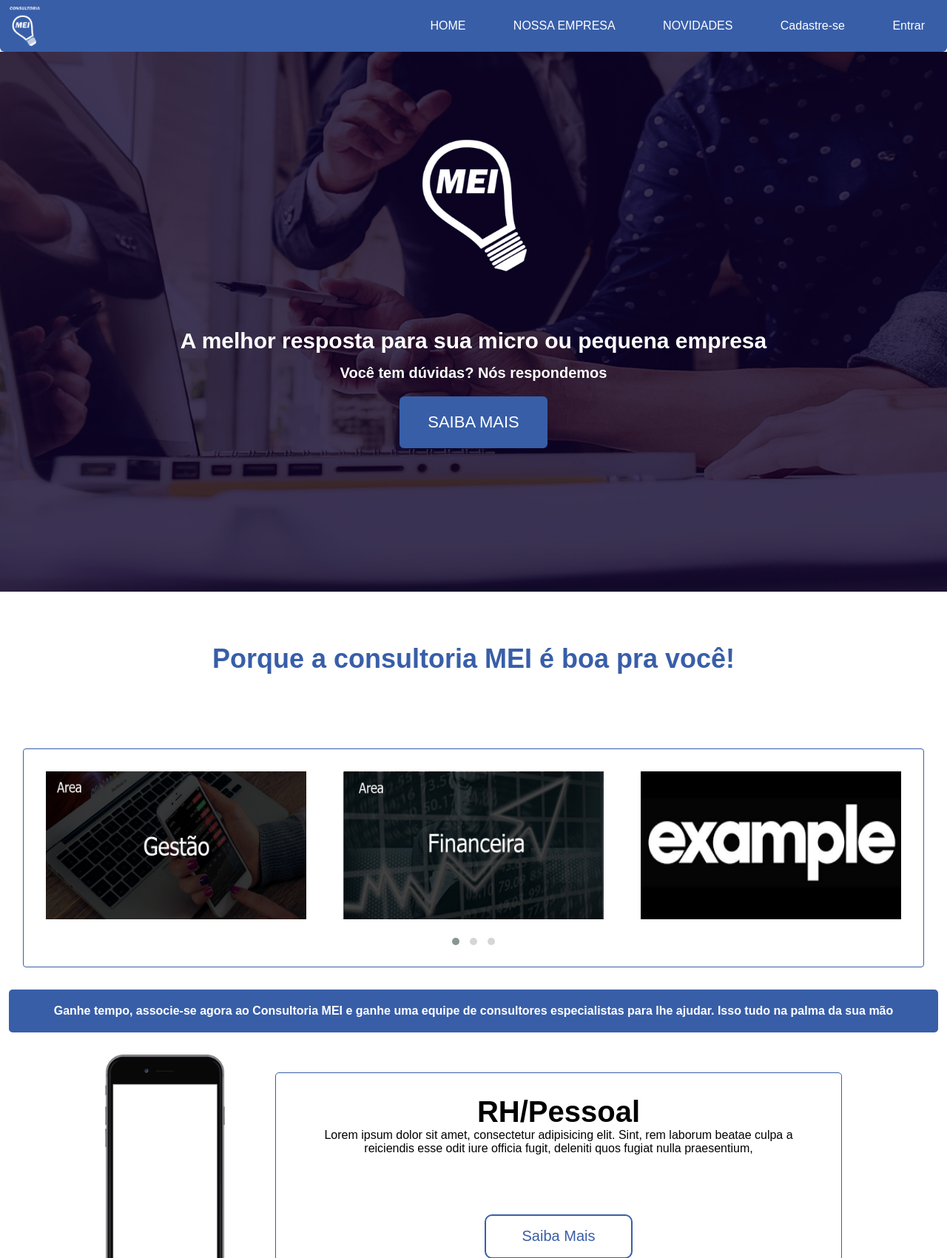
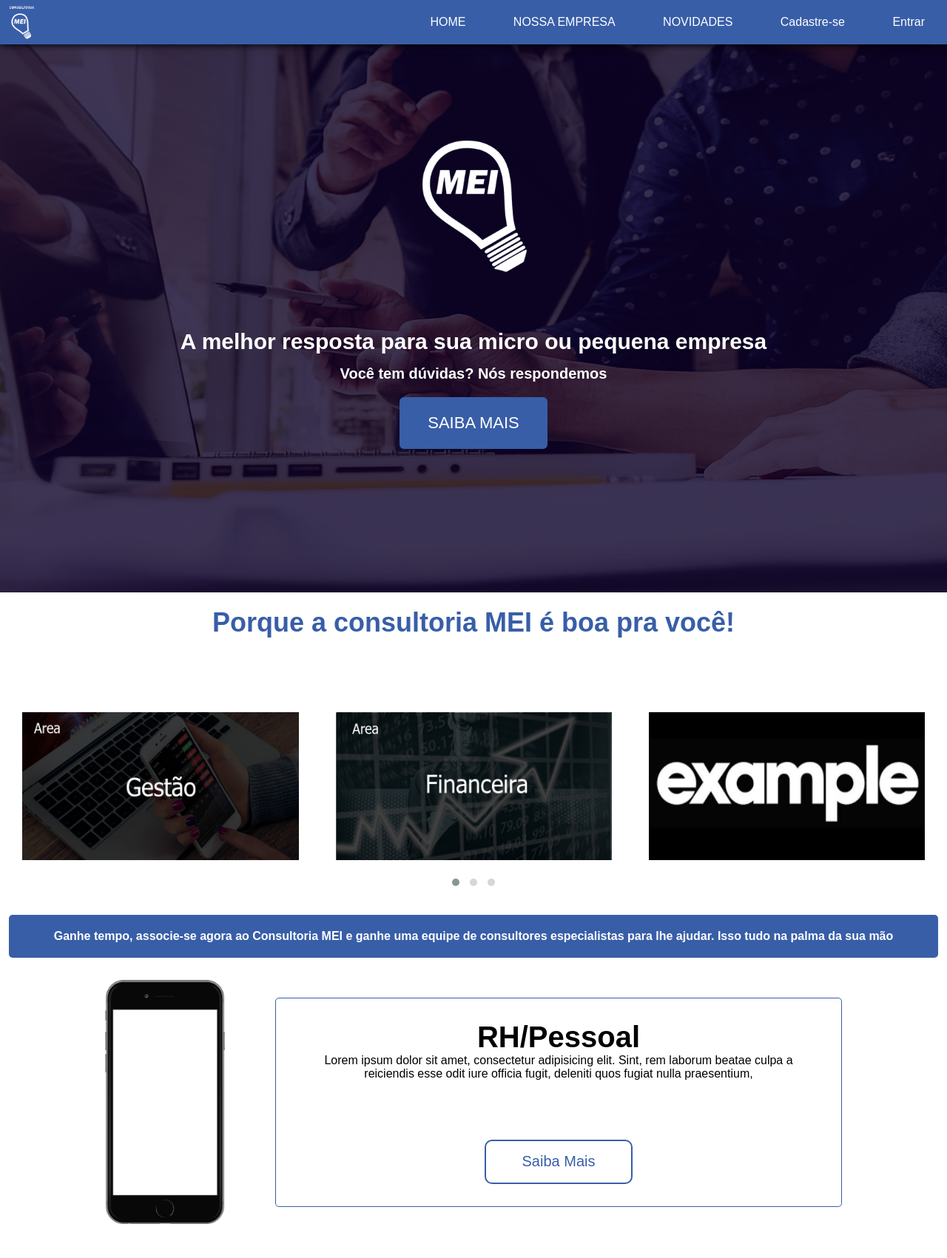
Before and after one commit to Was7ed/projetomei, a PHP site: page / in a window 1280 px wide. Shown: the top 1701 px of the page at 74% size. Run offline with PHP 8.4, Linux system fonts and the light colour scheme.

Commit message:
Navbar Fixa, Depoimentos
Arrumei seção de depoimentos, e coloquei a navbar fixa

```diff
--- a/_css/style.css
+++ b/_css/style.css
@@ -19,14 +19,13 @@
 
 header nav {
 	display: flex;
-	position: relative;
+	position: fixed;
 	width: 100vw;
-	height: 70px;
-	border-radius: 0 0 6px 6px;
+	height: 60px;
 	background-color: #385ea8;
 	color: white;
 	z-index: 10;
-
+	box-shadow: 0px 1px 10px #000;
 }
 
 header nav div{
@@ -50,7 +49,7 @@
 }
 
 header nav div img{
-	max-height: 60px;
+	max-height: 50px;
 }
 
 header nav span{
@@ -68,6 +67,7 @@
 /* Aqui será feito o estilo da primeira sessão*/
 
 #primeiro div{
+	margin-top: 1px;
 	background-image: url('../_img/landing-background-logo.jpg');
 	background-position: center;
 	background-size: cover;
@@ -78,7 +78,7 @@
 	text-align: center;
 	color: white;
 	position: relative;
-	top: -70px;
+	top: ;
 	z-index: 1;
 }
 
@@ -114,6 +114,7 @@
 }
 
 #segundo .container h2{
+	margin-top: 20px;
 	text-align: center;
 	font-size: 36px;
 	color: #385ea8;
@@ -126,12 +127,12 @@
 	align-items: center;
 	margin: auto;
 	height: ;
-	border: solid #385ea8 1px;
-	border-radius: 4px;
-	width: 95vw;
+/*	border: solid #385ea8 1px;
+*/	border-radius: 4px;
+	width: 100vw;
 	margin-top: 100px;
 	overflow-y: hidden;
-	padding: 30px 0 20px 0;
+	/*padding: 30px 0 20px 0;*/
 }
 
 #segundo .owl-stage{
@@ -265,9 +266,13 @@
 }
 
 /*Aqui começa o footer*/
-#footer #depoimentos{
-	margin-top: 100px;
-	height: auto;
+#footer #depoimentos .owl-item {
+	display: flex;
+	justify-content: center;
+}
+
+#footer #depoimentos .owl-item .item{
+	margin-top: 50px;
 }
 
 .footer-text{
--- a/_js/javascript.js
+++ b/_js/javascript.js
@@ -27,11 +27,11 @@
     smartSpeed:1000,
     autoplay:true,
     center:true,
-    stagePadding:300,
+    stagePadding:150,
     loop:true,
-    items:1,
-    slideBy:'page',
-    margin:200,
+    items:3,
+    slideBy:1,
+    margin:150,
     nav:false,
     dots: false,
     responsive:{
@@ -41,12 +41,12 @@
             stagePadding: 10
         },
         700:{
-            items:1,
+            items:2,
             margin:50,
             stagePadding: 10
         },
         1000:{
-            items:1
+            items:3
         }
     }
 })
--- a/index.php
+++ b/index.php
@@ -152,7 +152,7 @@
 			<div class="footer-text"><p>Depoimentos</p></div>
 			<div id="depo-carousel">
 				<div id="footer-car" class="owl-theme slider-carrossel owl-carousel">
-				    <div class="item"><img src="_img/Depoimento export.png" alt=""></div>
+				    <div class="item"><img src="_img/Depoimento_export1.png" alt=""></div>
 				    <div class="item"><img src="_img/Depoimento_export2.png" alt=""></div>
 				    <div class="item"><img src="_img/Depoimento_export3.png" alt=""></div>
 				</div>
```
Also changed, not shown: _img/Depoimento export.png (deleted), _img/Depoimento_export1.png (added), _img/Depoimento_export3.png.
